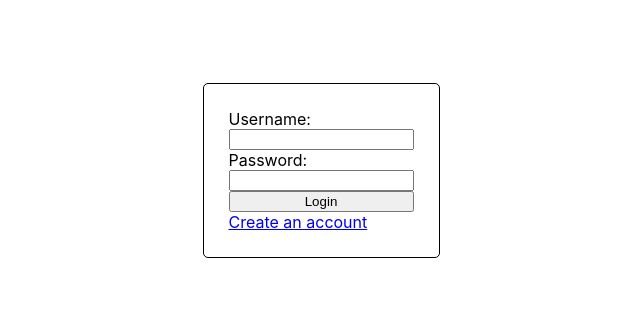
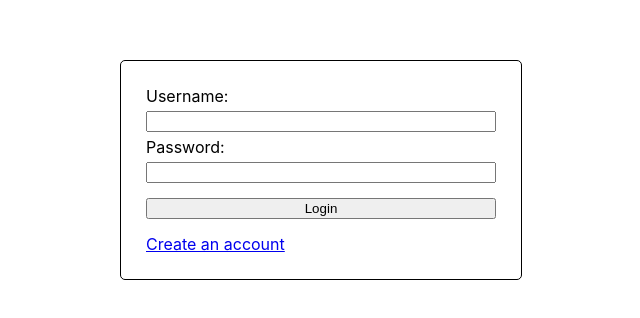
Before and after one commit to Pete-Fowler/Weathertoclimb, a React (Create React App) app in the folder client/: page /login in a window 1280 px wide. Shown: the part 230-548 px from the top of the page, without its empty margins (319-959 px from the left). Built offline with nearby package versions, Linux system fonts and the light colour scheme; no server answers.

Commit message:
Add basic html, style for Login

```diff
--- a/client/src/Components/Login/Login.module.css
+++ b/client/src/Components/Login/Login.module.css
@@ -6,12 +6,17 @@
 }
 
 .loginForm {
-  display: grid;
+  width: 350px;
+  display: flex;
+  gap: 5px;
+  flex-direction: column;
   padding: 25px;
   border: 1px solid black;
   border-radius: 5px;
 }
 
-input {
-  margin-left: auto;
-}
+label { display: inline-block; }
+
+input {  }
+
+button { margin: 10px 0;}
```
